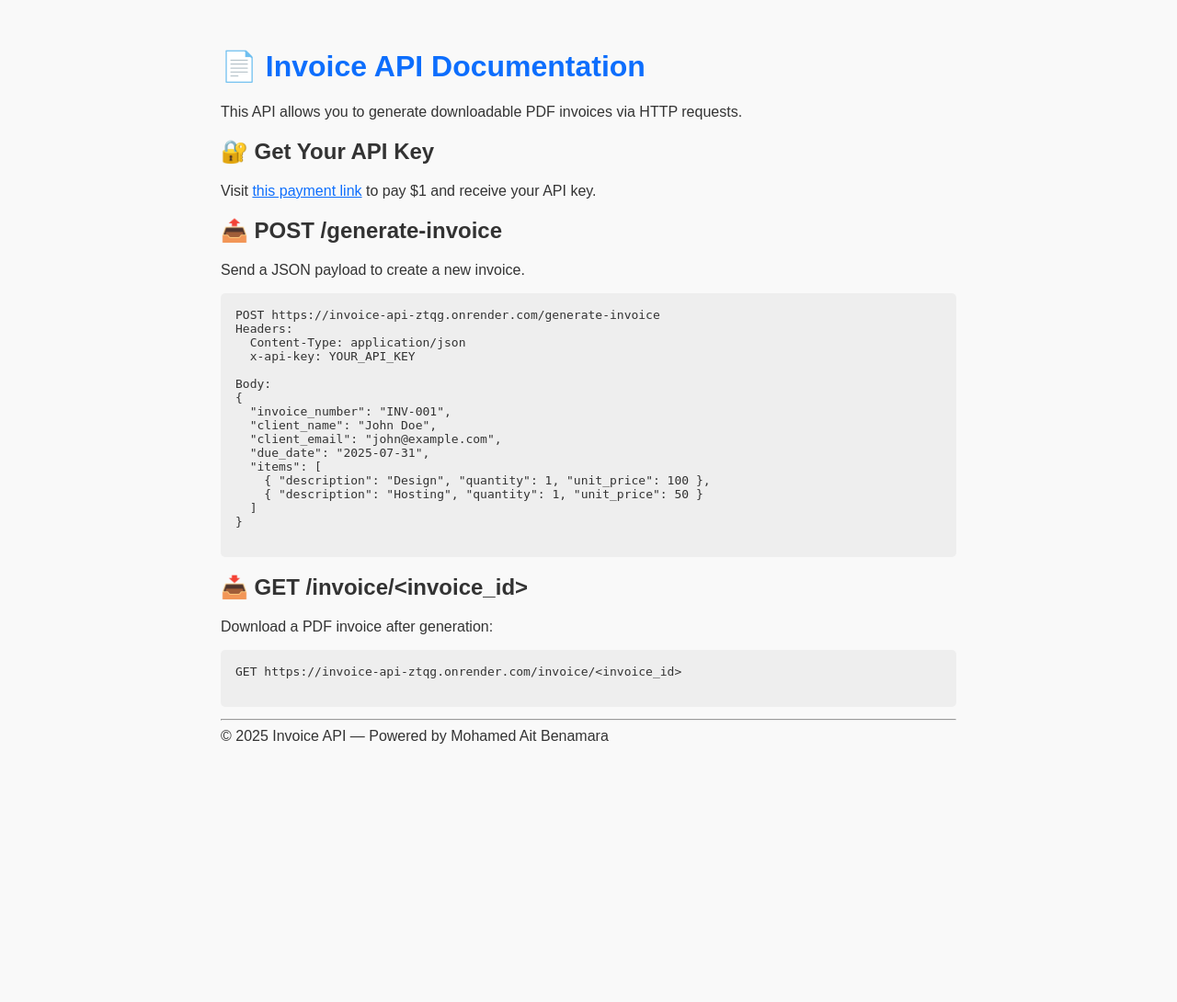
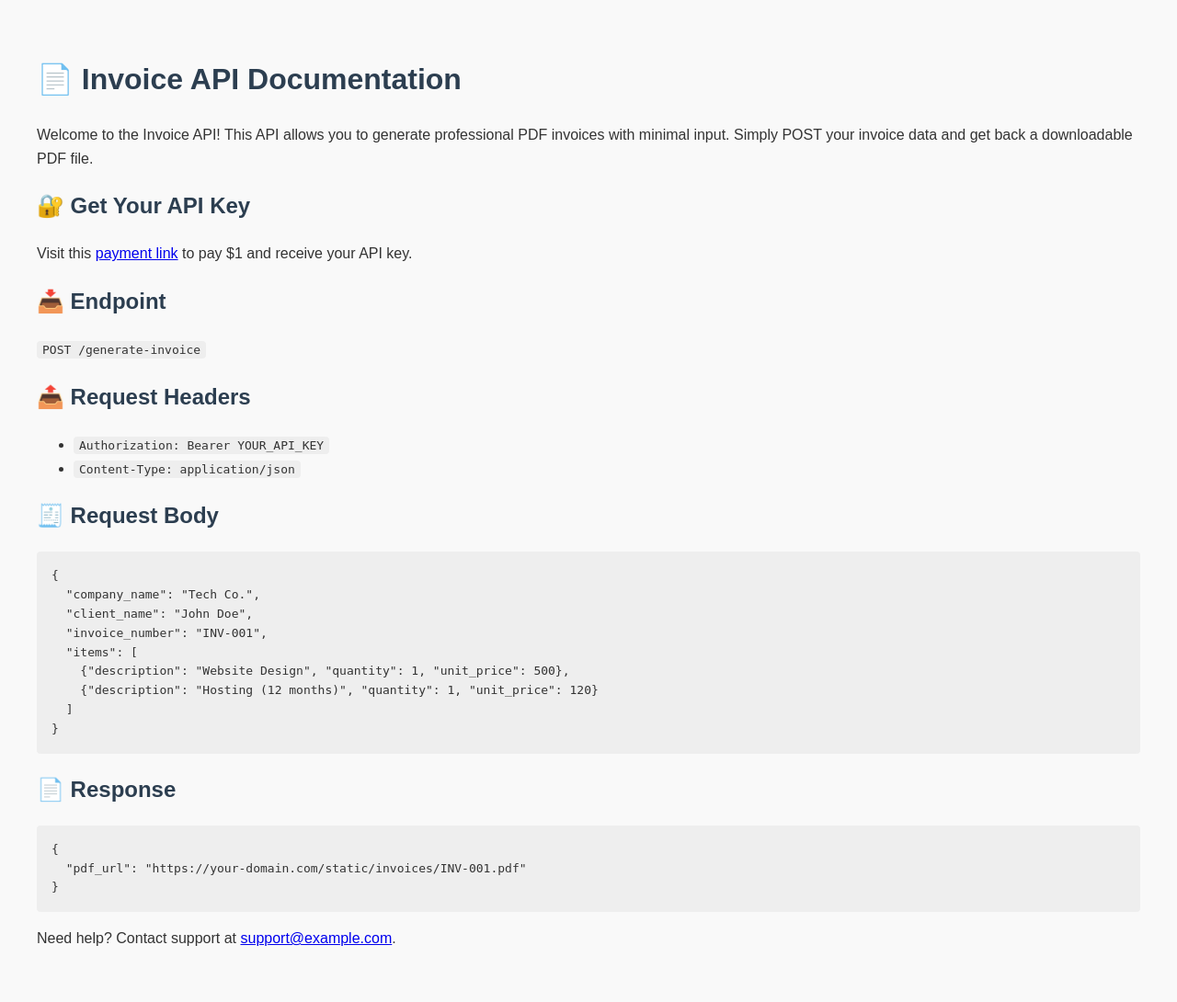
Before and after one commit to medmomoait/invoice_api, a Flask app: page /docs in a window 1280 px wide. Shown: the whole page at 92% size. Before the commit the page ends 809 px from the top, so only its background shows below. Run offline with Flask 3, Linux system fonts and the light colour scheme.

Commit message:
Update docs.html

```diff
--- a/templates/docs.html
+++ b/templates/docs.html
@@ -1,67 +1,72 @@
 <!DOCTYPE html>
-<html>
+<html lang="en">
 <head>
-  <title>Invoice API Docs</title>
+  <meta charset="UTF-8" />
+  <meta name="viewport" content="width=device-width, initial-scale=1.0"/>
+  <title>Invoice API Documentation</title>
   <link rel="icon" href="/static/favicon.png" type="image/png">
   <style>
-    body { font-family: Arial, sans-serif; max-width: 800px; margin: auto; padding: 2rem; background: #f9f9f9; color: #333; }
-    h1 { color: #0d6efd; }
-    code, pre { background: #eee; padding: 1rem; border-radius: 5px; display: block; white-space: pre-wrap; }
-    a { color: #0d6efd; }
+    body {
+      font-family: Arial, sans-serif;
+      padding: 2rem;
+      background-color: #f9f9f9;
+      color: #333;
+      line-height: 1.6;
+    }
+    h1, h2 {
+      color: #2c3e50;
+    }
+    code {
+      background: #eee;
+      padding: 2px 6px;
+      border-radius: 4px;
+      font-family: monospace;
+    }
+    pre {
+      background: #eee;
+      padding: 1rem;
+      border-radius: 4px;
+      overflow-x: auto;
+    }
   </style>
 </head>
 <body>
   <h1>📄 Invoice API Documentation</h1>
-  <p>This API allows you to generate downloadable PDF invoices via HTTP requests.</p>
+
+  <p>
+    Welcome to the Invoice API! This API allows you to generate professional PDF invoices with minimal input. Simply POST your invoice data and get back a downloadable PDF file.
+  </p>
 
   <h2>🔐 Get Your API Key</h2>
-  <p>Visit <a href="#" onclick="startPayment()">this payment link</a>
+  <p>
+    Visit this <a href="/pay" target="_blank">payment link</a> to pay $1 and receive your API key.
+  </p>
 
-<script>
-function startPayment() {
-  fetch('/create-checkout-session', { method: 'POST' })
-    .then(res => res.json())
-    .then(data => {
-      if (data.checkout_url) {
-        window.location.href = data.checkout_url;
-      } else {
-        alert("Error: " + data.error);
-      }
-    });
-}
-</script>
- to pay $1 and receive your API key.</p>
+  <h2>📥 Endpoint</h2>
+  <p><code>POST /generate-invoice</code></p>
 
-  <h2>📤 POST /generate-invoice</h2>
-  <p>Send a JSON payload to create a new invoice.</p>
-  <pre>
-POST https://invoice-api-ztqg.onrender.com/generate-invoice
-Headers:
-  Content-Type: application/json
-  x-api-key: YOUR_API_KEY
+  <h2>📤 Request Headers</h2>
+  <ul>
+    <li><code>Authorization: Bearer YOUR_API_KEY</code></li>
+    <li><code>Content-Type: application/json</code></li>
+  </ul>
 
-Body:
-{
+  <h2>🧾 Request Body</h2>
+  <pre>{
+  "company_name": "Tech Co.",
+  "client_name": "John Doe",
   "invoice_number": "INV-001",
-  "client_name": "John Doe",
-  "client_email": "john@example.com",
-  "due_date": "2025-07-31",
   "items": [
-    { "description": "Design", "quantity": 1, "unit_price": 100 },
-    { "description": "Hosting", "quantity": 1, "unit_price": 50 }
+    {"description": "Website Design", "quantity": 1, "unit_price": 500},
+    {"description": "Hosting (12 months)", "quantity": 1, "unit_price": 120}
   ]
-}
-  </pre>
+}</pre>
 
-  <h2>📥 GET /invoice/&lt;invoice_id&gt;</h2>
-  <p>Download a PDF invoice after generation:</p>
-  <pre>
-GET https://invoice-api-ztqg.onrender.com/invoice/&lt;invoice_id&gt;
-  </pre>
+  <h2>📄 Response</h2>
+  <pre>{
+  "pdf_url": "https://your-domain.com/static/invoices/INV-001.pdf"
+}</pre>
 
-  <hr>
-  <footer>
-    &copy; 2025 Invoice API — Powered by Mohamed Ait Benamara
-  </footer>
+  <p>Need help? Contact support at <a href="mailto:support@example.com">support@example.com</a>.</p>
 </body>
 </html>
```
